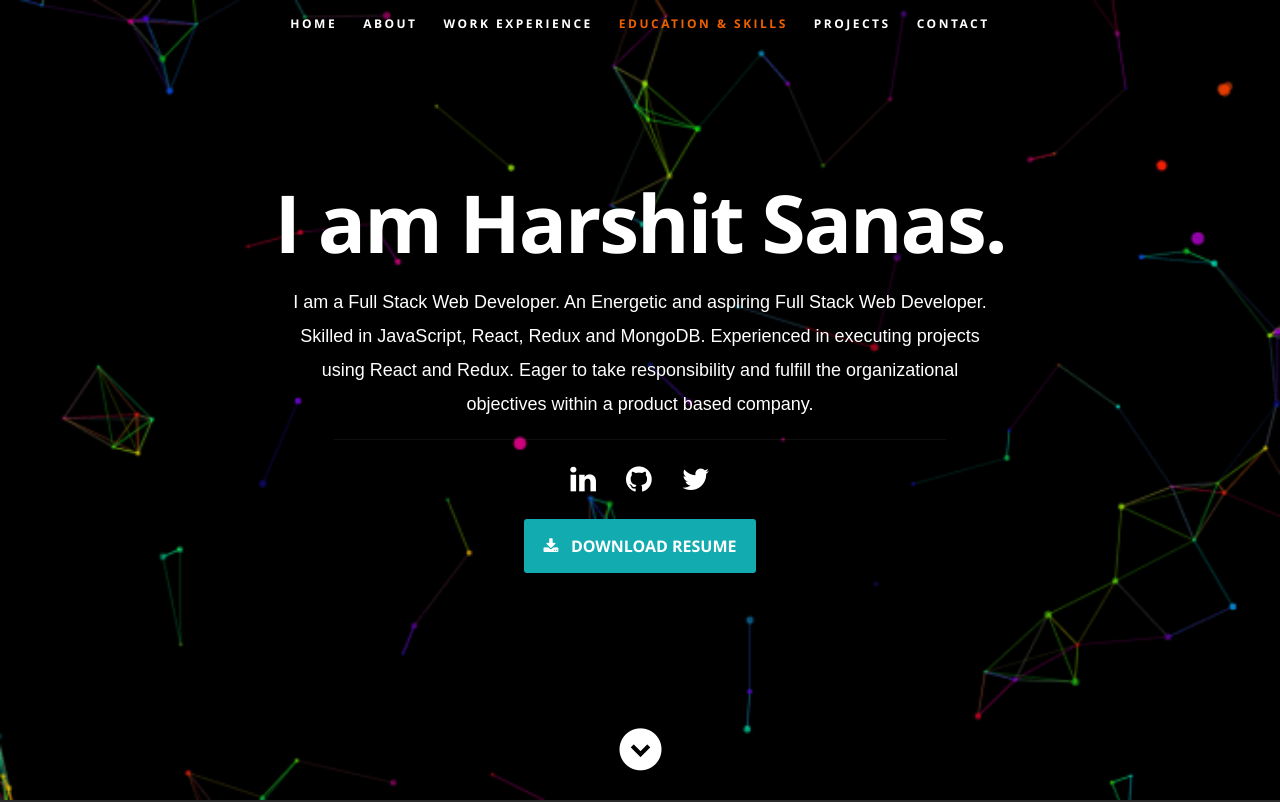
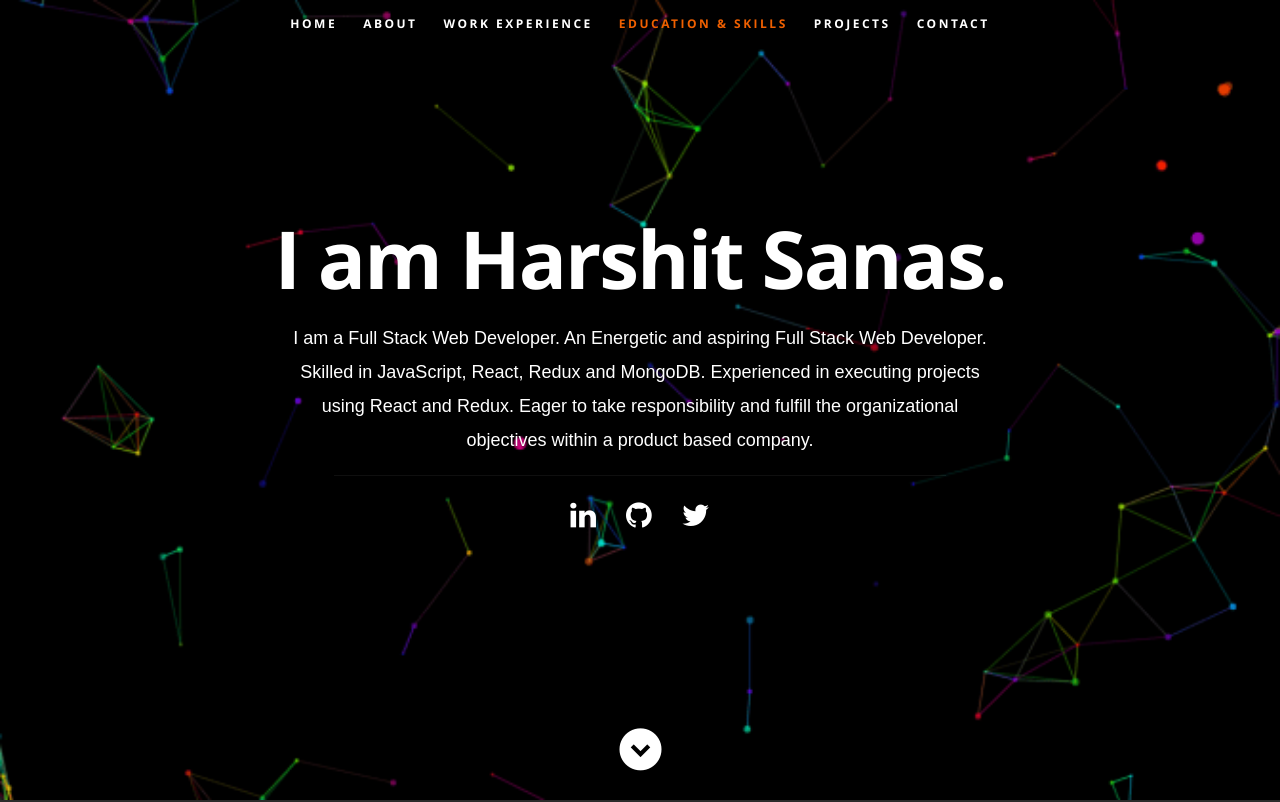
Before and after one commit to Harshsanas/Harshit_Portfolio, a React (Create React App) app: page / in a window 1280 px wide. Shown: the top 802 px of the page. Built offline with nearby package versions, Linux system fonts and the light colour scheme.

Commit message:
remove download button

```diff
--- a/src/components/Header.js
+++ b/src/components/Header.js
@@ -87,12 +87,12 @@ export default function Header() {return <React.Fragment>
                                                     );
                                                   }
                                                 )}
-                                            </ul>
-                                            <a href="/Harshit Sanas_Resume.pdf" download>
+                                            </ul>{
+/*                                            <a href="/Harshit Sanas_Resume.pdf" download>
                                               <button>
                                                 <i class="fa fa-download" download /> &nbsp; DOWNLOAD RESUME
                                               </button>
-                                            </a>
+                                            </a>*/}
                                           </div>
                                         </div>
 
```
